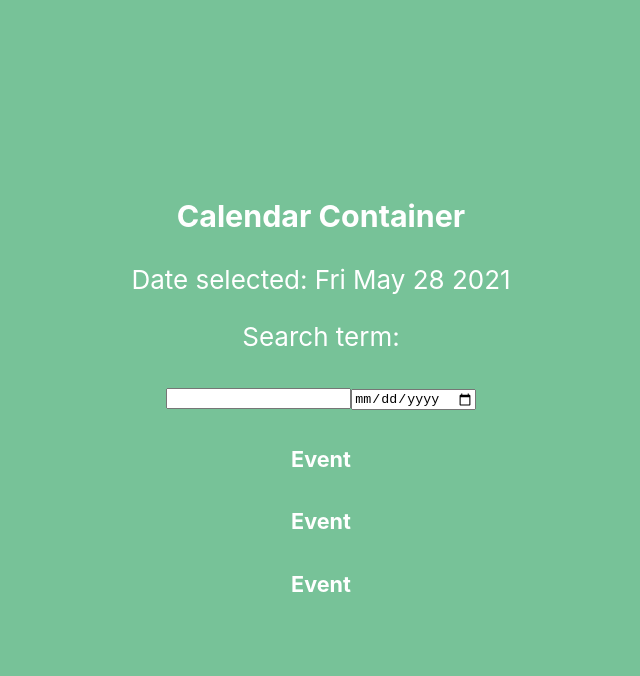
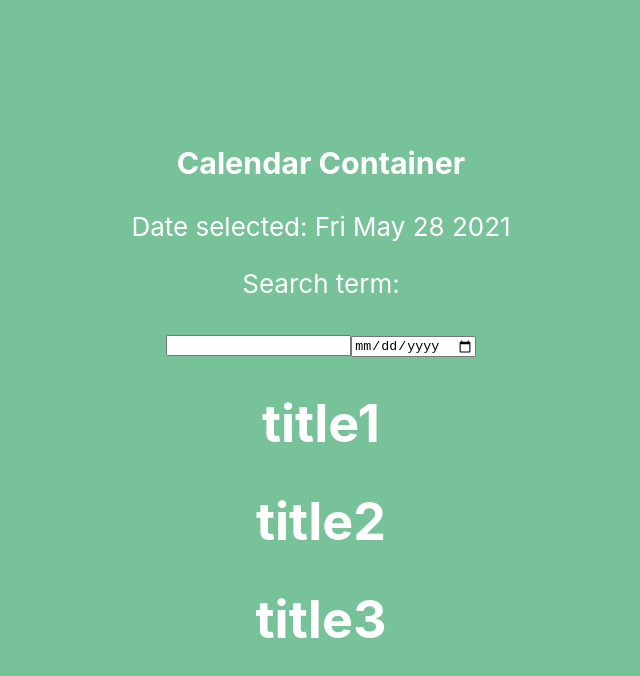
Before and after one commit to brownjer3/nft-drop-cal-v2, a React (Create React App) app: page / in a window 1280 px wide. Shown: the top 676 px of the page, without its empty margins (319-959 px from the left). Built offline with nearby package versions, Linux system fonts and the light colour scheme.

Commit message:
EventsTable maps over events from calendar state

```diff
--- a/src/App.tsx
+++ b/src/App.tsx
@@ -1,5 +1,4 @@
 import React from 'react';
-import logo from './logo.svg';
 import './App.css';
 // import Test from './Test'
 import CalendarContainer from './Calendar/CalendarContainer';
--- a/src/Calendar/CalendarContainer.tsx
+++ b/src/Calendar/CalendarContainer.tsx
@@ -7,7 +7,12 @@ class CalendarContainer extends Component {
 
     state = {
         date: new Date(),
-        search: ""
+        search: "",
+        events: [
+            {title: "title1", desc: "desc1"},
+            {title: "title2",desc: "desc2"},
+            {title: "title3",desc: "desc3"}
+        ]
     }
 
     handleDate = (e: any) => {
@@ -29,7 +34,7 @@ class CalendarContainer extends Component {
                 <p>Date selected: {this.state.date.toDateString()}</p>
                 <p>Search term: {this.state.search}</p>
                 <Search handleDate={this.handleDate} handleSearch={this.handleSearch} />
-                <EventsTable />
+                <EventsTable events={this.state.events}/>
             </div>
         )
     }
--- a/src/Events/EventsTable.tsx
+++ b/src/Events/EventsTable.tsx
@@ -1,11 +1,10 @@
 
 const EventsTable = (props: any) => {
 
+
     return(
         <div>
-            <h5>Event</h5>
-            <h5>Event</h5>
-            <h5>Event</h5>
+            {props.events.map((e: any) => <h1>{e.title}</h1>)}
         </div>
     )
 
```
